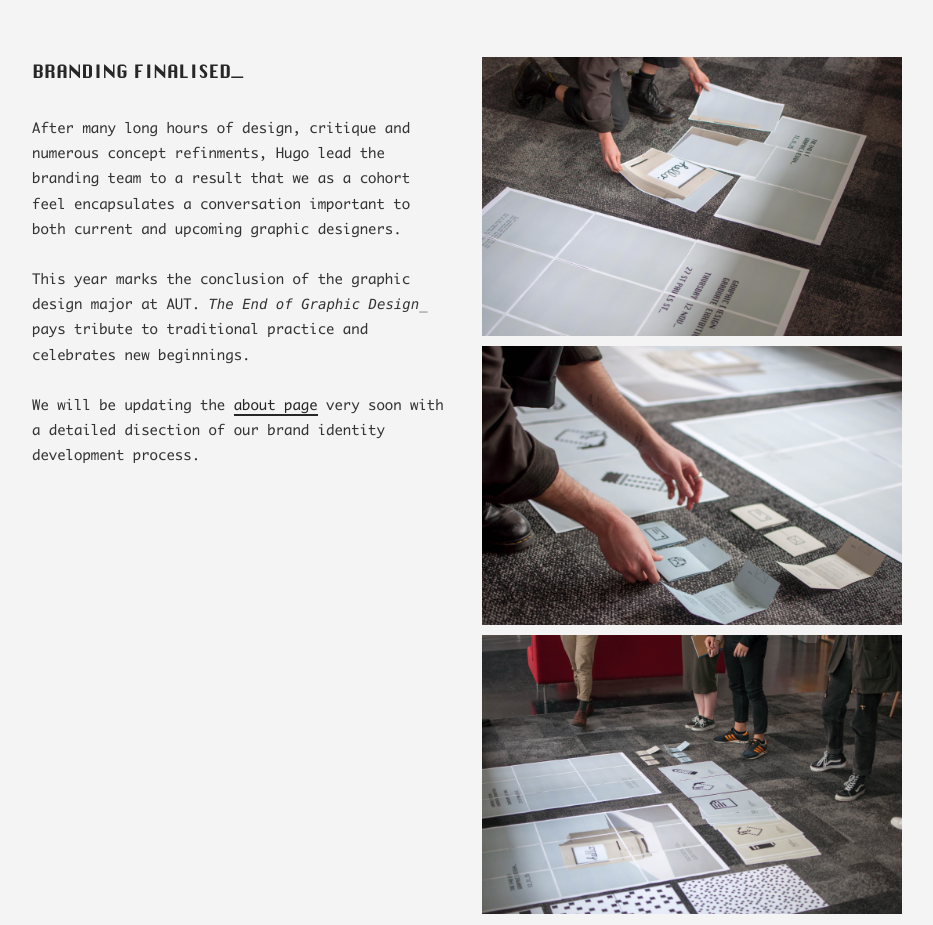
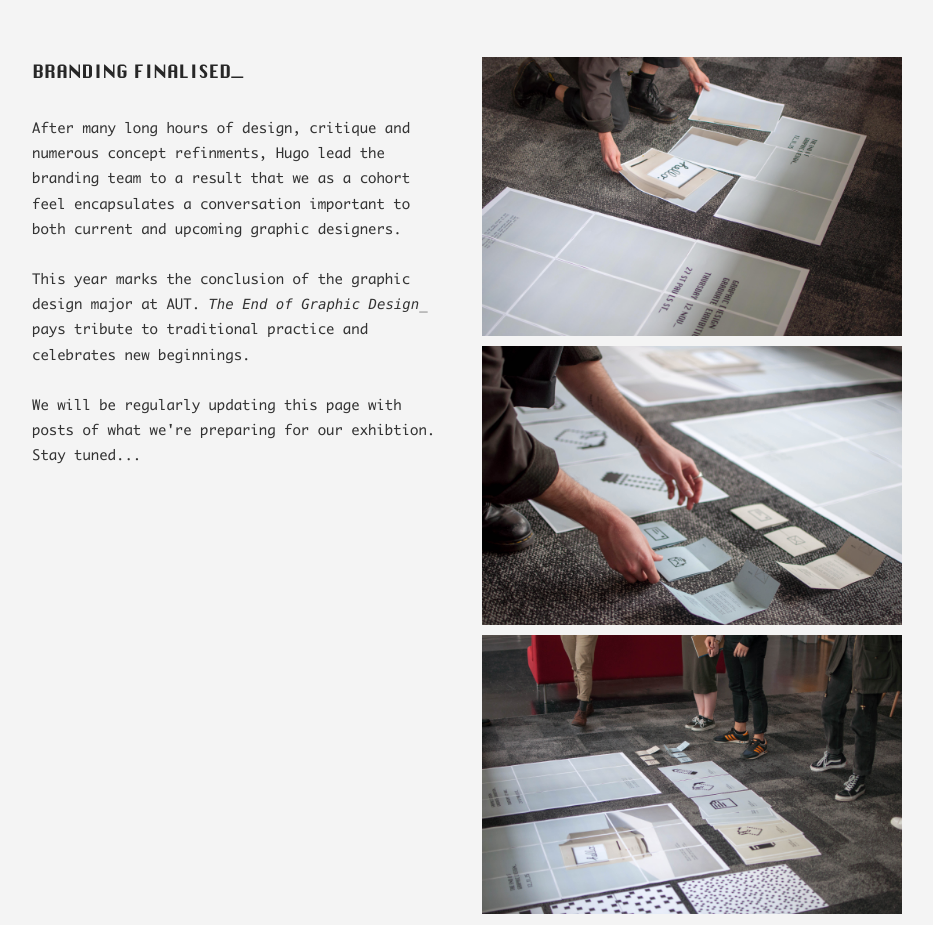
Before and after one commit to finnclark/theend, a plain HTML site: page progress.html in a window 1280 px wide. Shown: the part 772-1697 px from the top of the page, without its empty margins (173-1106 px from the left). Drawn offline with nearby package versions, Linux system fonts and the light colour scheme.

Commit message:
edited brand post text

```diff
--- a/progress.html
+++ b/progress.html
@@ -63,7 +63,7 @@ j=d.createElement(s),dl=l!='dataLayer'?'&l='+l:'';j.async=true;j.src=
 								<br><br>
 								This year marks the conclusion of the graphic design major at AUT. <i>The End of Graphic Design_</i> pays tribute to traditional practice and celebrates new beginnings.
 								<br><br>
-								We will be updating the <a href="about">about page</a> very soon with a detailed disection of our brand identity development process.
+								We will be regularly updating this page with posts of what we're preparing for our exhibtion. Stay tuned...
 								</p>
 							</div>
 							<div class="col-md-6 col-sm-6 col-xs-12">
```
